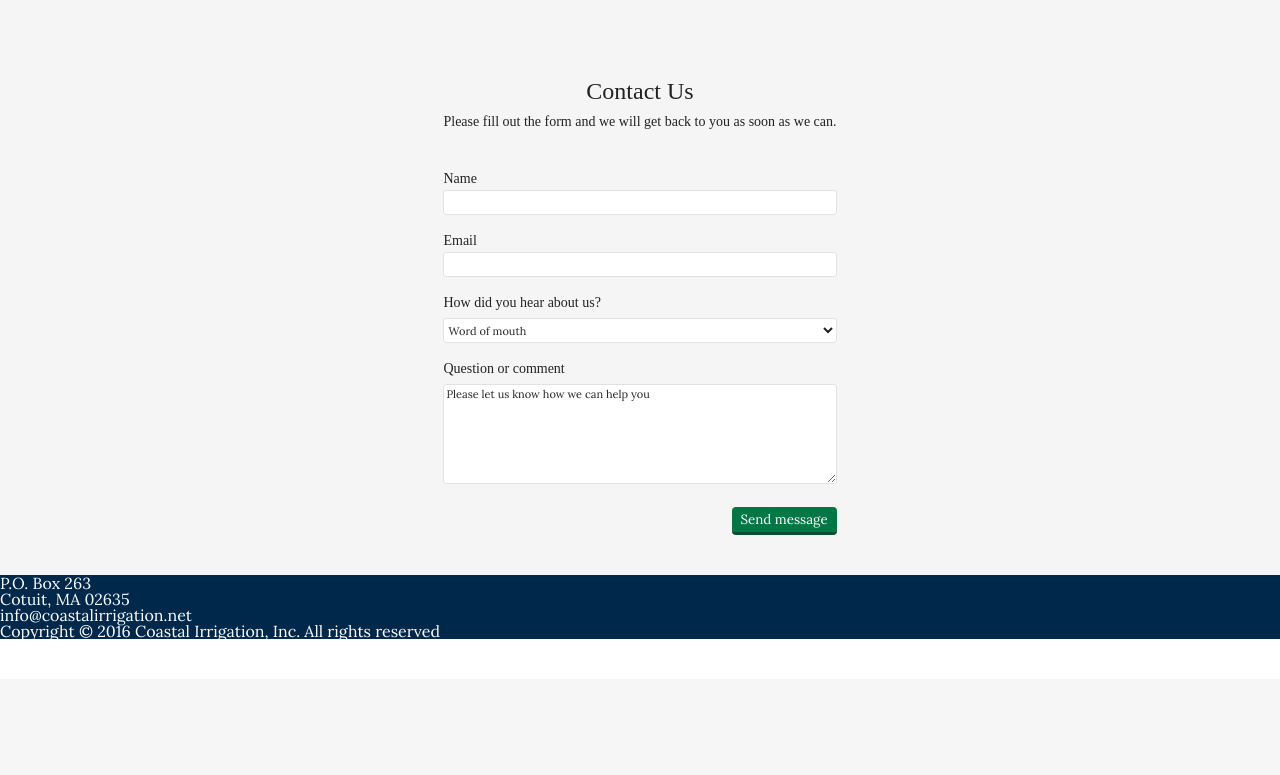
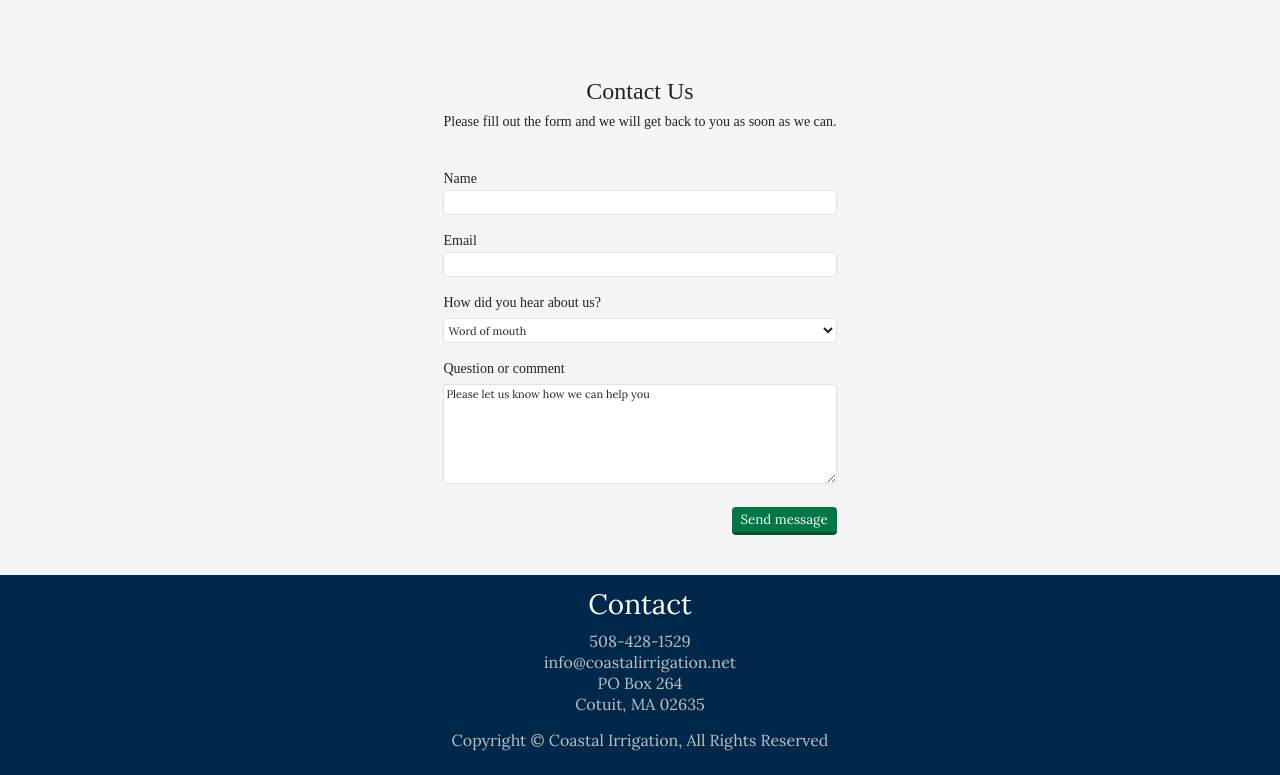
Before and after one commit to cmaher92/coastalirrigation, a PHP site: page /contact.html in a window 1280 px wide. Shown: the part 121-896 px from the top of the page. Before the commit the page ends 760 px from the top, so only its background shows below. Run offline with PHP 8.4, Linux system fonts and the light colour scheme.

Commit message:
fix footer across all links

```diff
--- a/public/contact.html
+++ b/public/contact.html
@@ -8,7 +8,7 @@
     <meta name="viewport" content="width=device-width, initial-scale=1">
     <link rel="icon" type="image/png" href="assets/favicon.png">
     <link rel="stylesheet" href="css/reset.css">
-    <link rel="stylesheet" href="css/main3.css">
+    <link rel="stylesheet" href="css/main4.css">
     <link href="https://fonts.googleapis.com/css?family=Lora" rel="stylesheet">
 </head>
 
@@ -73,12 +73,16 @@
 </div>
 
 <!-- page-footers -->
-<footer class="page-footers">
-  <div class="footer-container">
-    <p class="p-footer footer-text">P.O. Box 263</p>
-    <p class="p-footer footer-text">Cotuit, MA 02635</p>
-    <p class="p-footer footer-text">info@coastalirrigation.net</p>
-    <p class="p-footer footer-text">Copyright © 2016 Coastal Irrigation, Inc. All rights reserved</p>
+<footer class="footer">
+  <div class="footer-content">
+      <h1>Contact</h1>
+      <p><a href="tel:+1-508-428-1529">508-428-1529</a></p>
+      <p><a href="mailto:info@coastalirrigation.net">info@coastalirrigation.net</a></p>
+      <p>PO Box 264</p>
+      <p>Cotuit, MA 02635</p>
+  </div>
+  <div class="copyright">
+    <p>Copyright © Coastal Irrigation, All Rights Reserved</p>
   </div>
 </footer>
 </body>
--- a/public/css/main3.css
+++ b/public/css/main4.css
@@ -666,6 +666,7 @@ Footer
   flex-direction: column;
   justify-content: center;
   padding-top: 15px;
+  padding-bottom: 15px;
 }
 
 .footer-content h1 {
@@ -689,7 +690,6 @@ Footer
 }
 
 .copyright {
-  position: relative;
   /* background: yellow; */
   top: 30px;
   text-align: center;
--- a/public/index.html
+++ b/public/index.html
@@ -10,7 +10,7 @@
     <meta name="viewport" content="width=device-width, initial-scale=1">
     <link rel="icon" type="image/png" href="assets/favicon.png">
     <link rel="stylesheet" href="css/reset.css">
-    <link rel="stylesheet" href="css/main3.css">
+    <link rel="stylesheet" href="css/main4.css">
     <link href="https://fonts.googleapis.com/css?family=Lora" rel="stylesheet">
 </head>
 
```
Also changed, not shown: public/irrigation.html (+12 -9 lines), public/lighting.html (+12 -9 lines).
